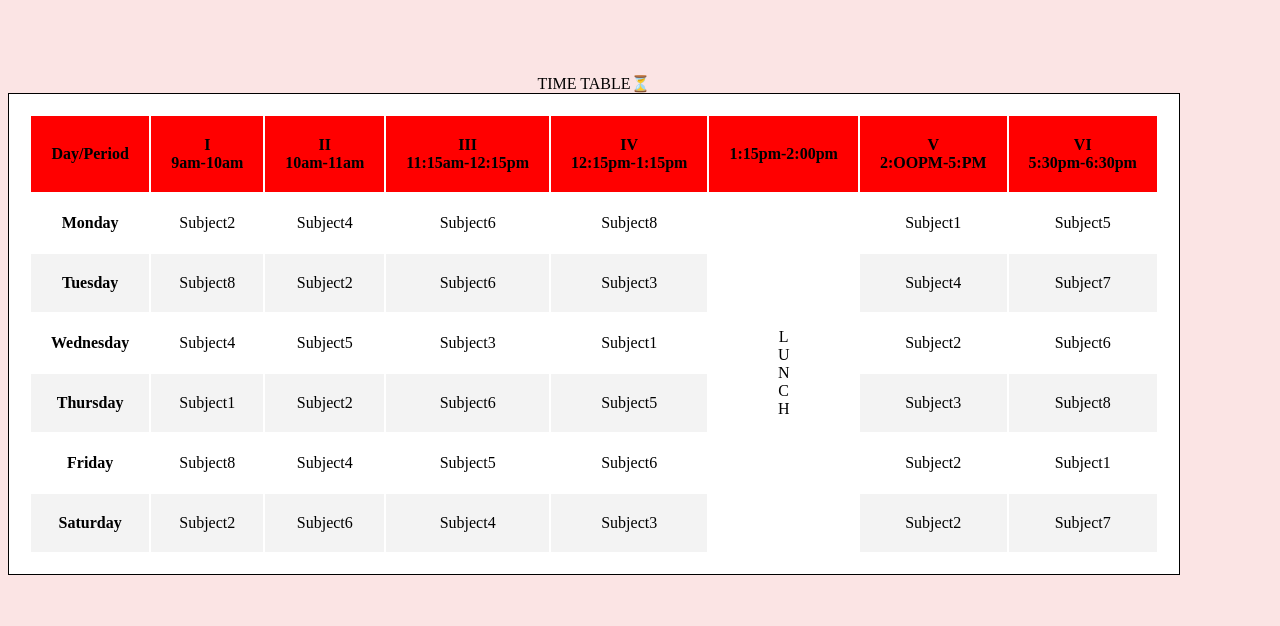
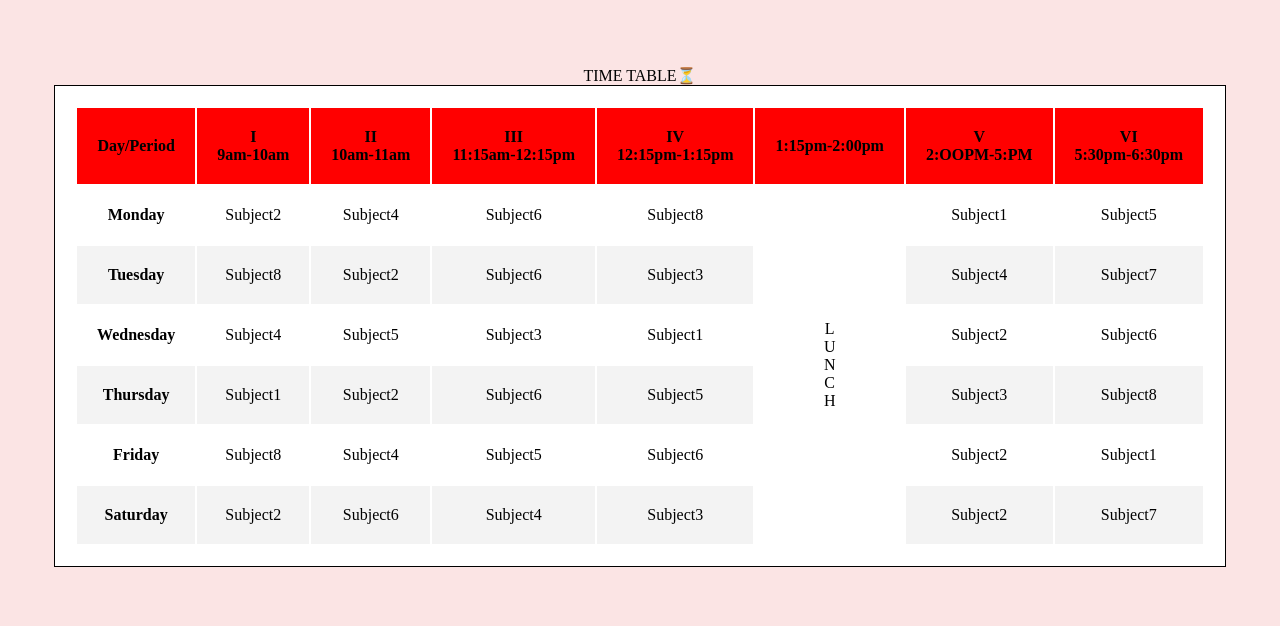
Before and after one commit to vishnu10082005/timetablekalvium, a plain HTML site: page index.html in a window 1280 px wide. Shown: the part 174-800 px from the top of the page. Drawn offline with Linux system fonts and the light colour scheme.

Commit message:
time table 1

```diff
--- a/style.css
+++ b/style.css
@@ -6,6 +6,7 @@ table{
     text-align: center;
     background-color: #FFFFFF;
     padding: 20px;
+    margin: auto;
 
 }
 tr:nth-last-child(odd){
@@ -15,6 +16,7 @@ body{
     text-align: center;
     background-color: #FBE4E4;
     justify-content: left;
+    margin: auto;
 
 }
 
```
